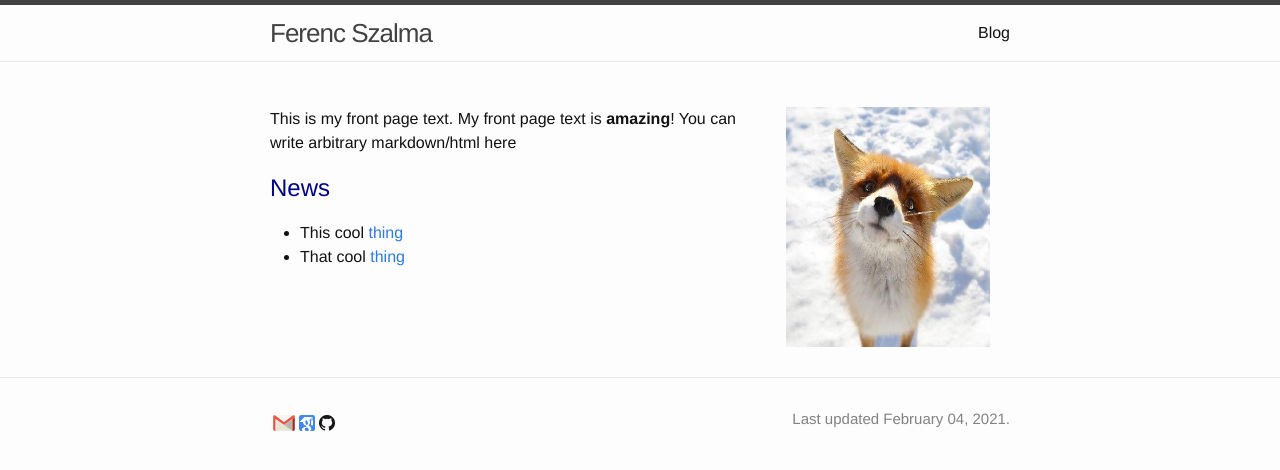
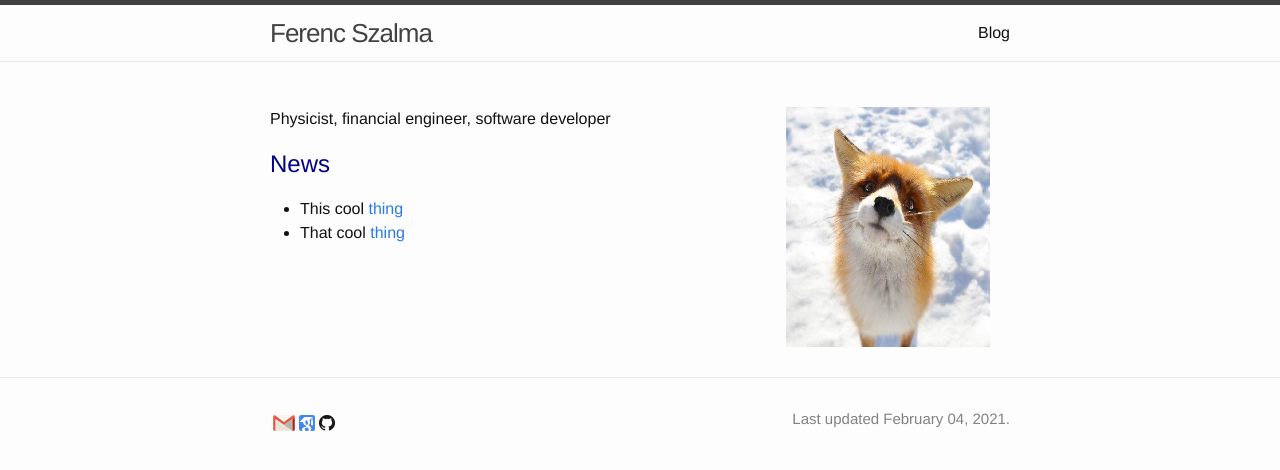
Before and after one commit to szalmaf/szalmaf.github.io, a Jekyll site: the page built from index.md, in a window 1280 px wide. Shown: the top 470 px of the page. Built offline with Jekyll 4.4.1, drawn with Linux system fonts in a browser that asks for light colours.

Commit message:
Add some personal info to main landing page

```diff
--- a/index.md
+++ b/index.md
@@ -5,9 +5,9 @@ layout: default
 <!-- (comment) the image below can be found in img folder of this very project-->
 ![i_am_a_fox](/img/example/example.jpg){: style="float: right; margin: 0px 20px; width: 204px; height: 240px" }
 
-This is my front page text. My front page text is __amazing__! You can write arbitrary markdown/html here
+Physicist, financial engineer, software developer
 
 ## <span style="color:darkblue">News </span>
 
-* This cool [thing](https://research.yandex.com/publications/150)
-* That cool [thing](https://github.com/yandexdataschool/nlp_course)
+* This cool [thing](https://szalmaf.github.io)
+* That cool [thing](https://szalmaf.github.io)
```
